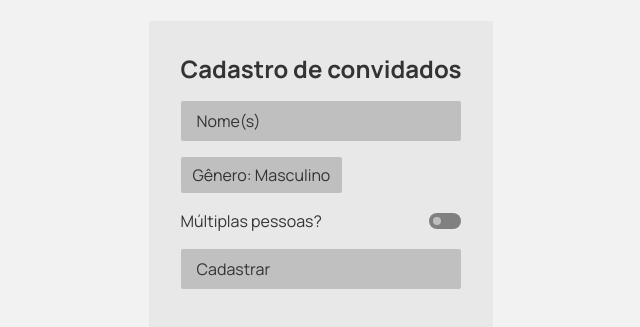
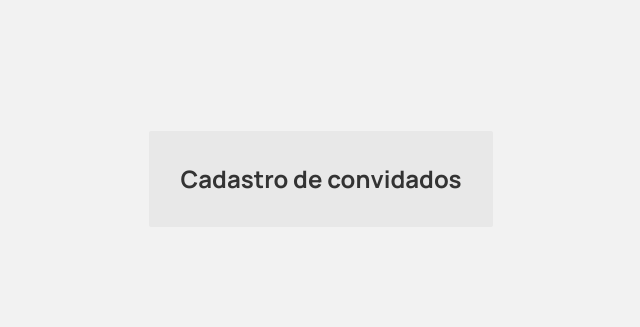
Before and after one commit to amarogu/mek, a Next.js app: page /admin in a window 1280 px wide. Shown: the part 221-548 px from the top of the page, without its empty margins (319-959 px from the left). Built offline with nearby package versions, Linux system fonts and the light colour scheme.

Commit message:
Refactor user page to remove unnecessary try-catch block and improve error handling

```diff
--- /dev/null
+++ b/src/app/admin/GuestForm.tsx
@@ -0,0 +1,26 @@
+import { Menu, MenuButton, MenuItem, MenuItems, Transition } from '@headlessui/react'
+import { parseGender } from "@/lib/helpers";
+import Input from "../Input";
+import { Dispatch, SetStateAction } from 'react';
+
+export default function GuestForm({setName, name, res}: {setName: Dispatch<SetStateAction<string>>, name: string, res: string}) {
+    return (
+        <>
+            <Input onChange={(e) => setName(e.target.value)} value={name} type="text" id="name" placeholder="Nome(s)" />
+            <div className="w-52">
+                <Menu>
+                    <MenuButton className="inline-flex items-center gap-2 rounded-sm bg-bg-300 dark:bg-dark-bg-300 py-1.5 px-3 focus:outline-none data-[focus]:outline-1">Gênero: {parseGender(gender)}</MenuButton>
+                    <Transition enter="transition ease-out duration-75" enterFrom="opacity-0 scale-95" enterTo="opacity-100 scale-100" leave="transition ease-in duration-100" leaveFrom="opacity-100 scale-100" leaveTo="opacity-0 scale-95">
+                        <MenuItems anchor="bottom start" className="w-52 origin-top-left backdrop-blur-sm rounded-sm mt-4 border border-white/5 bg-white/5 p-1 text-sm/6 [--anchor-gap:var(--spacing-1)] focus:outline-none">
+                            {(['male', 'female', 'non-binary', 'gender-fluid'] as ('male' | 'female' | 'non-binary' | 'gender-fluid')[]).map(g => <MenuItem><button onClick={() => setGender(g)} className="group flex w-full items-center gap-2 rounded-sm py-1.5 px-3 data-[focus]:bg-bg-300/10 dark:data-[focus]:bg-dark-bg-100/10">{parseGender(g)}</button></MenuItem>)}
+                        </MenuItems>
+                    </Transition>
+                </Menu>
+            </div>
+            <button onClick={(e) => {e.preventDefault(); handleSubmit(name, gender, multipleGuests)}} type="submit" className="text-left bg-accent-100 dark:bg-dark-accent-100 px-4 py-2 rounded-sm focus:outline outline-offset-2 outline-accent">
+                Cadastrar
+            </button>
+            <p>{res ?? ''}</p>
+        </>
+    )
+}
--- a/src/app/admin/page.tsx
+++ b/src/app/admin/page.tsx
@@ -1,8 +1,6 @@
 'use client'
-import Input from "../Input";
 import { useState } from "react";
-import { Menu, MenuButton, MenuItem, MenuItems, Transition } from '@headlessui/react'
-import { parseGender } from "@/lib/helpers";
+
 import instance from "@/lib/axios";
 
 export default function Home() {
@@ -22,65 +20,7 @@ export default function Home() {
         <main className="flex p-8 items-center justify-center h-screen">
             <form className="p-8 flex flex-col gap-4 bg-bg-200 dark:bg-dark-bg-200 rounded-sm">
                 <h1 className="text-2xl font-bold">Cadastro de convidados</h1>
-                <Input onChange={(e) => setName(e.target.value)} value={name} type="text" id="name" placeholder="Nome(s)" />
-                <div className="w-52">
-                    <Menu>
-                        <MenuButton className="inline-flex items-center gap-2 rounded-sm bg-bg-300 dark:bg-dark-bg-300 py-1.5 px-3 focus:outline-none data-[focus]:outline-1">
-                            Gênero: {parseGender(gender)}
-                        </MenuButton>
-                        <Transition
-                        enter="transition ease-out duration-75"
-                        enterFrom="opacity-0 scale-95"
-                        enterTo="opacity-100 scale-100"
-                        leave="transition ease-in duration-100"
-                        leaveFrom="opacity-100 scale-100"
-                        leaveTo="opacity-0 scale-95"
-                        >
-                        <MenuItems
-                            anchor="bottom start"
-                            className="w-52 origin-top-left backdrop-blur-sm rounded-sm mt-4 border border-white/5 bg-white/5 p-1 text-sm/6 [--anchor-gap:var(--spacing-1)] focus:outline-none"
-                        >
-                            <MenuItem>
-                            <button onClick={() => setGender('male')} className="group flex w-full items-center gap-2 rounded-lg py-1.5 px-3 data-[focus]:bg-bg-300/10 dark:data-[focus]:bg-dark-bg-100/10">
-                                Masculino
-                            </button>
-                            </MenuItem>
-                            <MenuItem>
-                            <button onClick={() => setGender('female')} className="group flex w-full items-center gap-2 rounded-lg py-1.5 px-3 data-[focus]:bg-bg-300/10 dark:data-[focus]:bg-dark-bg-100/10">
 
-                                Feminino
-
-                            </button>
-                            </MenuItem>
-                            <MenuItem>
-                            <button onClick={() => setGender('non-binary')} className="group flex w-full items-center gap-2 rounded-lg py-1.5 px-3 data-[focus]:bg-bg-300/10 dark:data-[focus]:bg-dark-bg-100/10">
-
-                                Não-binário
-
-                            </button>
-                            </MenuItem>
-                            <MenuItem>
-                            <button onClick={() => setGender('gender-fluid')} className="group flex w-full items-center gap-2 rounded-lg py-1.5 px-3 data-[focus]:bg-bg-300/10 dark:data-[focus]:bg-dark-bg-100/10">
-
-                                Gênero-fluído
-                            </button>
-                            </MenuItem>
-                        </MenuItems>
-                        </Transition>
-                    </Menu>
-                </div>
-                <div className='flex flex-col gap-4'>
-                    <button onClick={(e) =>{e.preventDefault(); setMultipleGuests(!multipleGuests)}} className='flex justify-between items-center gap-4'>
-                        <p>Múltiplas pessoas?</p>
-                        <div className={`${multipleGuests ? 'bg-primary-200 dark:bg-dark-primary-300' : 'bg-primary-100 dark:bg-dark-primary-200'} w-8 h-4 relative rounded-full`}>
-                            <span className={`h-2 w-2 inline-block absolute ${multipleGuests ? 'right-0 dark:bg-dark-bg-300' : 'left-0'} -translate-y-1/2 mx-1 top-1/2  rounded-full bg-bg-300`}></span>
-                        </div>
-                    </button>
-                </div>
-                <button onClick={(e) => {e.preventDefault(); handleSubmit(name, gender, multipleGuests)}} type="submit" className="text-left bg-accent-100 dark:bg-dark-accent-100 px-4 py-2 rounded-sm focus:outline outline-offset-2 outline-accent">
-                    Cadastrar
-                </button>
-                <p>{res ?? ''}</p>
             </form>
         </main>
     )
```
Also changed, not shown: src/app/admin/GroupForm.tsx (added).
